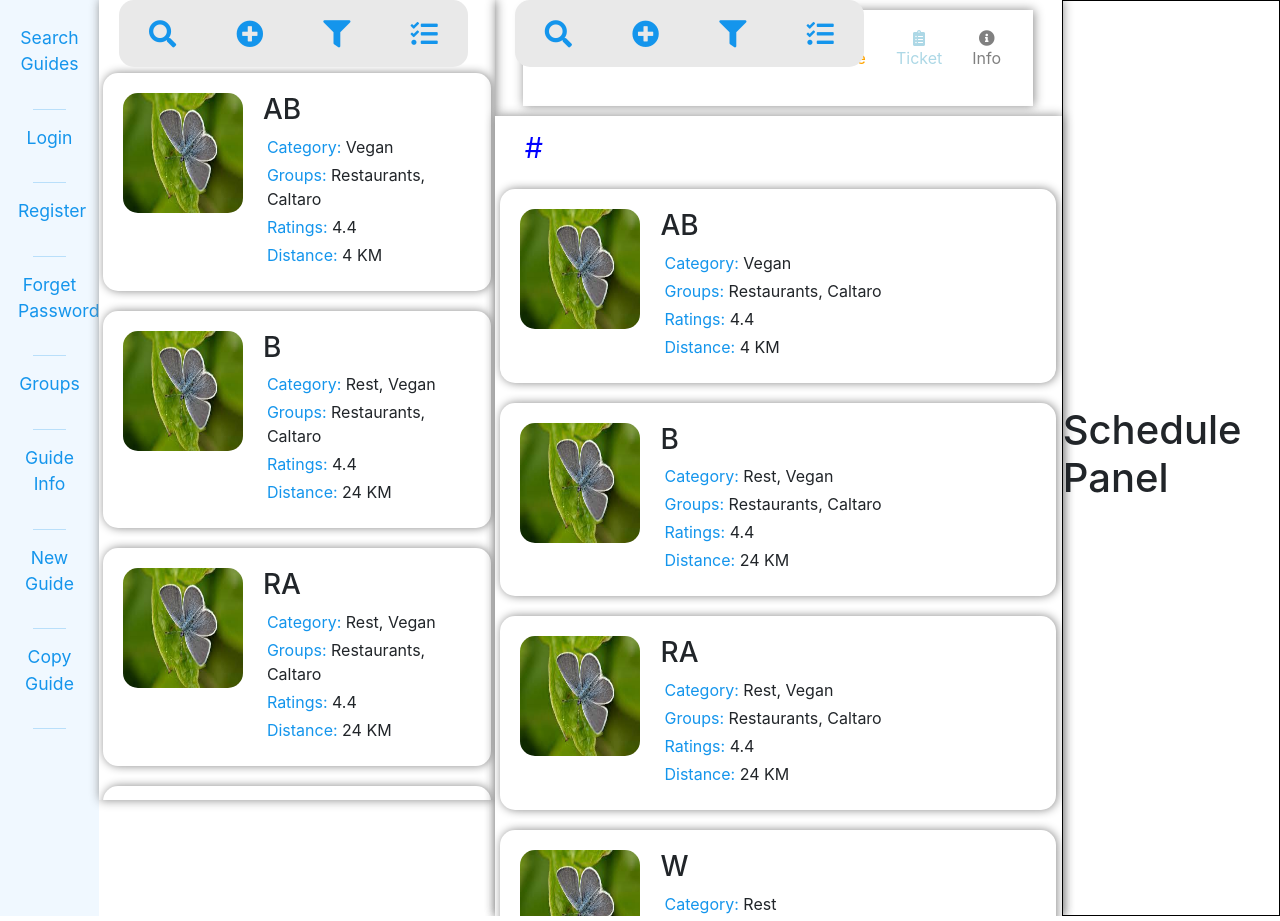
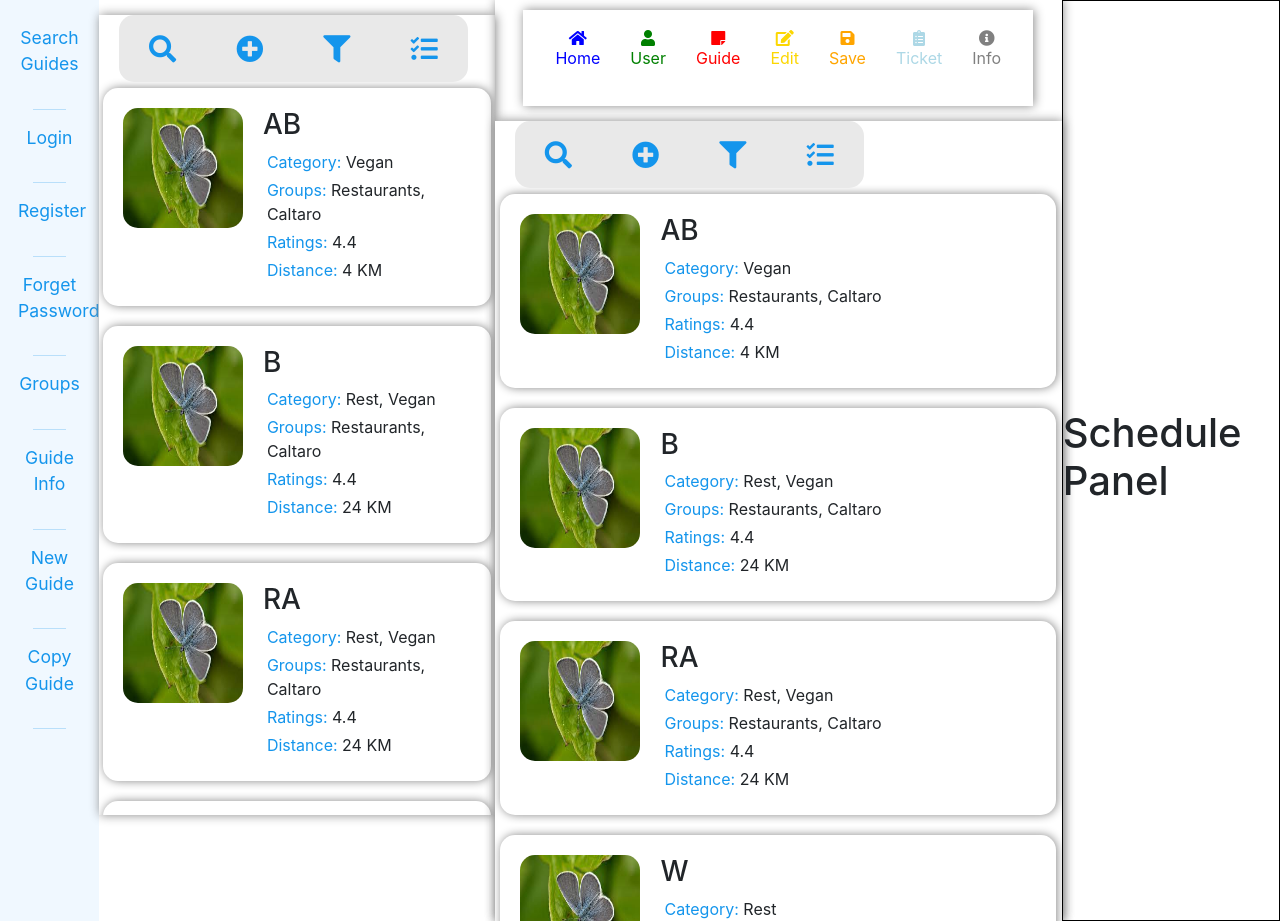
Before and after one commit to faisalur-rehman/redux-screen, a React (Create React App) app: page /places in a window 1280 px wide. Built offline with nearby package versions, Linux system fonts and the light colour scheme.

Commit message:
Changed css to show input field for search

```diff
--- a/src/components/Places/Places.css
+++ b/src/components/Places/Places.css
@@ -4,6 +4,7 @@
   box-shadow: 1px 0px 10px #888888;
   max-height: 100vh;
   overflow-y: scroll;
+  margin-top: 15px;
 }
 .alpha-order {
   margin: 10px 30px;
@@ -39,6 +40,7 @@
   display: flex;
   justify-content: center;
   align-items: center;
+  margin-top: 90px;
 }
 i {
   cursor: pointer;
@@ -49,6 +51,6 @@ i {
 .sticky-place-header {
   margin: auto;
   position: fixed;
-  top: 0;
+  top: 10;
   margin-left: 20px;
 }
--- a/src/components/PlacesHeader/PlacesHeader.css
+++ b/src/components/PlacesHeader/PlacesHeader.css
@@ -1,12 +1,10 @@
 .places-header {
-  /* width: 90%; */
   background-color: rgb(233, 233, 233);
   border-radius: 15px;
   display: flex;
   justify-content: center;
   align-items: center;
   margin: auto;
-  /* margin: 10px auto; */
 }
 .places-header i {
   display: block;
```
